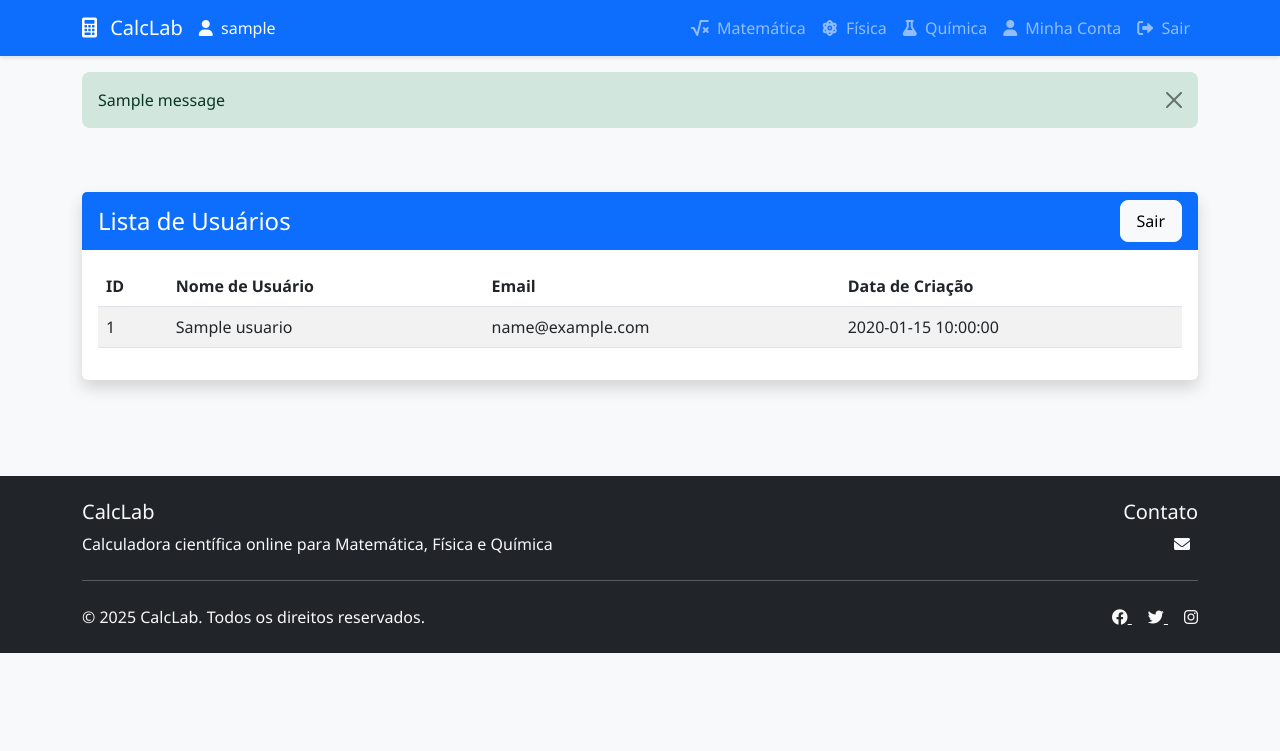
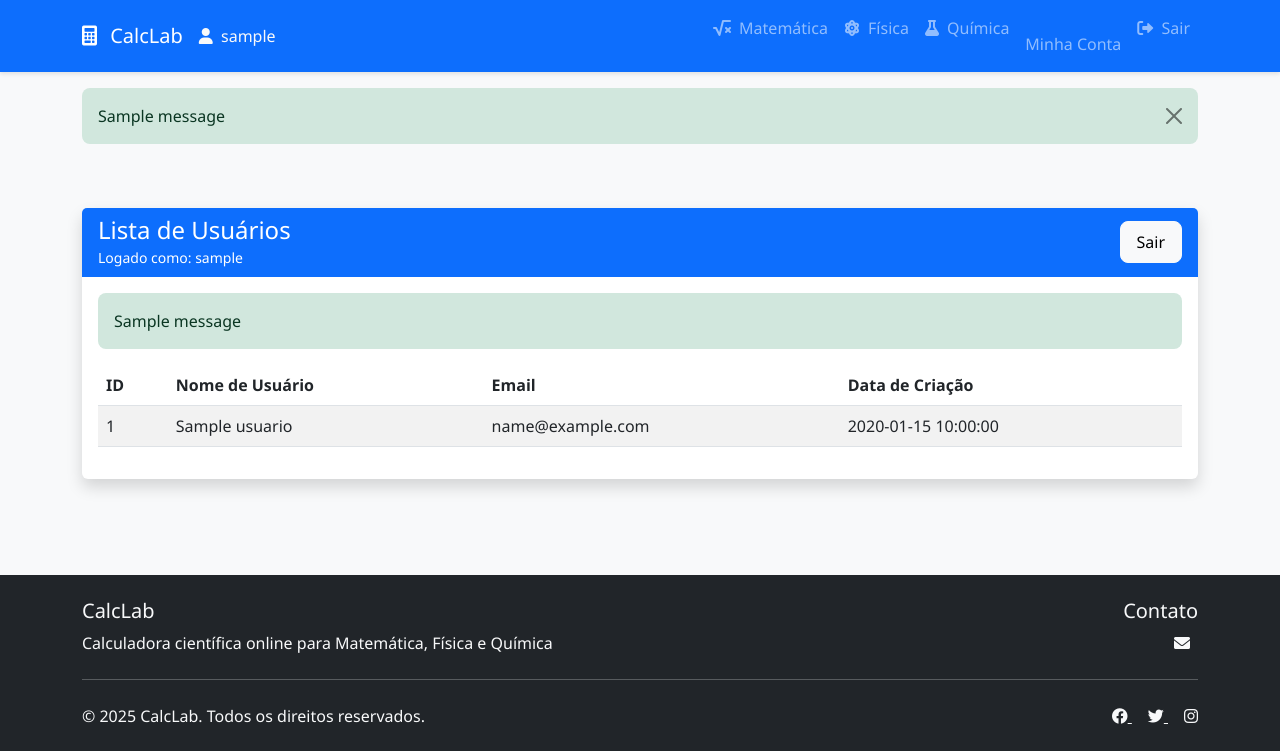
Before and after one commit to Matheus-Chaves46/CalcLab_1, a Flask app: page /admin/usuarios in a window 1280 px wide. Shown: the top 751 px of the page. Run offline with Flask 3, Linux system fonts and the light colour scheme; the visitor is signed in with stand-in values (Sample User, id 1); tables that the repository leaves empty hold one stand-in row (values such as "Sample post"); one stand-in notice (Sample message) is shown.

Commit message:
area adm

```diff
--- a/app.py
+++ b/app.py
@@ -567,8 +567,13 @@ def admin_login():
 
         logger.info(f"Tentativa de login admin - Usuário: {username}")
 
-        if username == ADMIN_USERNAME and password == ADMIN_PASSWORD:
+        db = get_db()
+        admin = db.execute('SELECT * FROM admins WHERE username = ?', (username,)).fetchone()
+        db.close()
+
+        if admin and admin['password'] == password:
             session['is_admin'] = True
+            session['admin_username'] = username
             flash('Login administrativo realizado com sucesso!', 'success')
             return redirect(url_for('admin_usuarios'))
         else:
@@ -588,6 +593,7 @@ def admin_usuarios():
 @app.route('/admin/logout')
 def admin_logout():
     session.pop('is_admin', None)
+    session.pop('admin_username', None)
     flash('Logout realizado com sucesso.', 'success')
     return redirect(url_for('admin_login'))
 
--- a/templates/admin_usuarios.html
+++ b/templates/admin_usuarios.html
@@ -7,10 +7,18 @@ endblock %} {% block content %}
         <div
           class="card-header bg-primary text-white d-flex justify-content-between align-items-center"
         >
-          <h4 class="mb-0">Lista de Usuários</h4>
+          <div>
+            <h4 class="mb-0">Lista de Usuários</h4>
+            <small>Logado como: {{ session.get('admin_username') }}</small>
+          </div>
           <a href="{{ url_for('admin_logout') }}" class="btn btn-light">Sair</a>
         </div>
         <div class="card-body">
+          {% with messages = get_flashed_messages(with_categories=true) %} {% if
+          messages %} {% for category, message in messages %}
+          <div class="alert alert-{{ category }}">{{ message }}</div>
+          {% endfor %} {% endif %} {% endwith %}
+
           <div class="table-responsive">
             <table class="table table-striped">
               <thead>
--- a/templates/base.html
+++ b/templates/base.html
@@ -150,7 +150,7 @@
             {% if session.get('user_id') %}
             <li class="nav-item">
               <a class="nav-link" href="{{ url_for('minha_conta') }}">
-                <i class="fas fa-user me-1"></i>
+                <i class="nav-link btn btn-outline-light me-2"></i>
                 Minha Conta
               </a>
             </li>
```
Also changed, not shown: schema.sql (+10 -0 lines).
